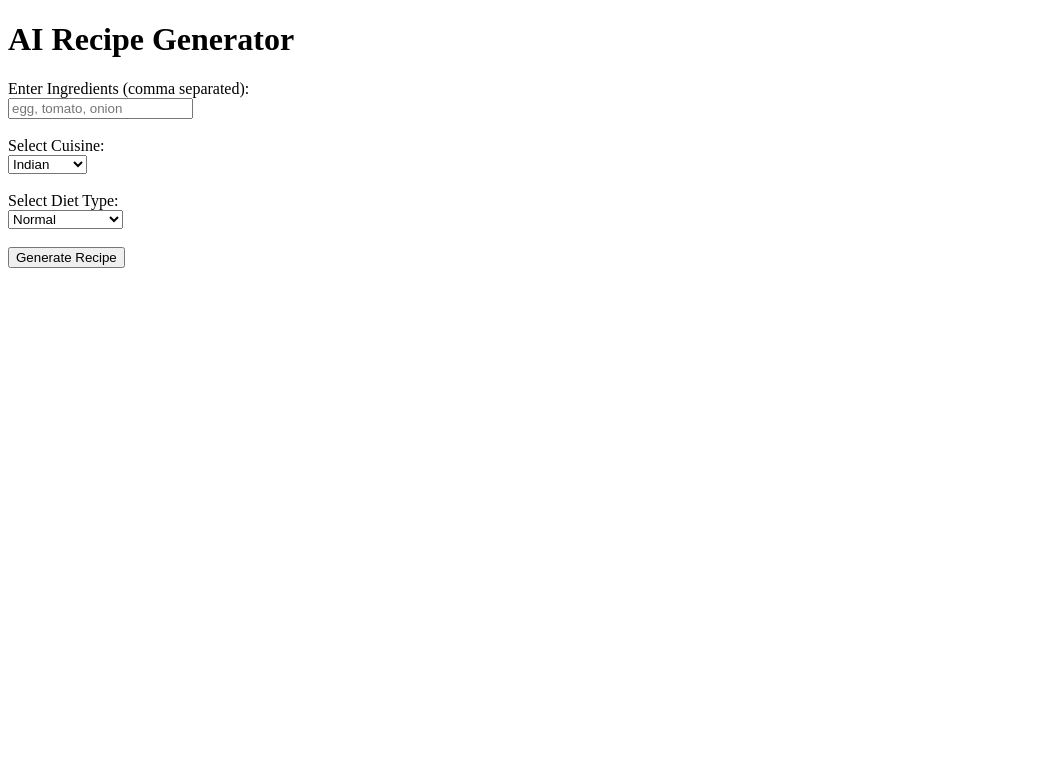
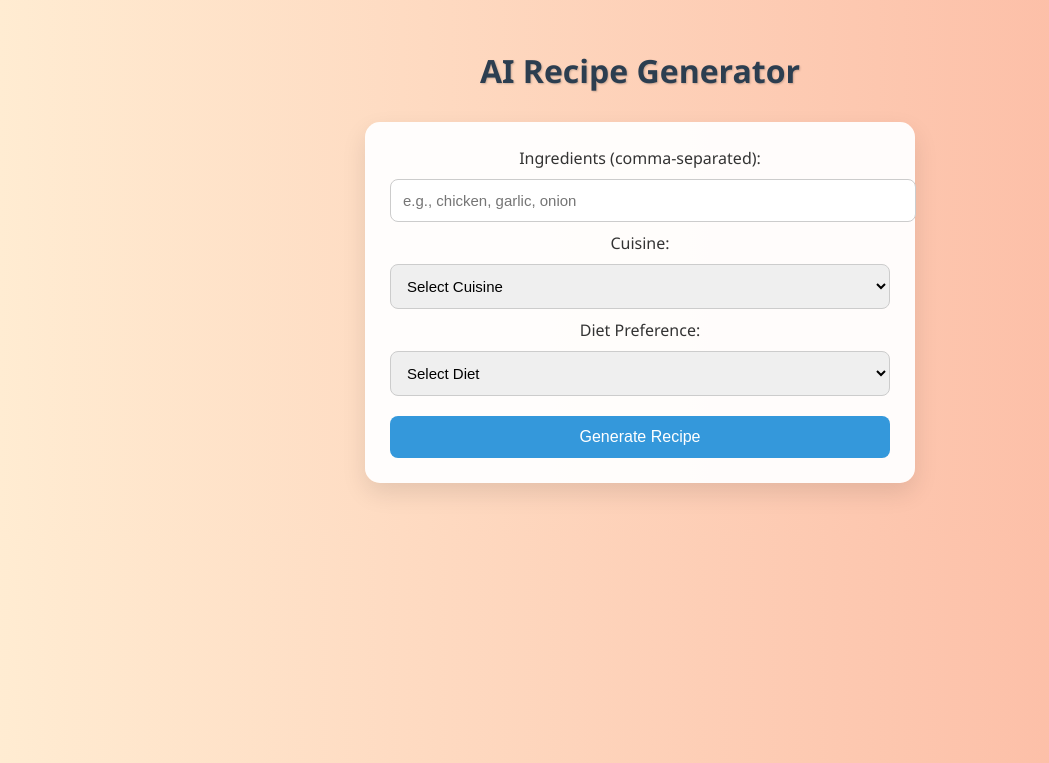
Before and after one commit to harsshhyy/ai-recipe-generator, a Flask app: page / in a window 1280 px wide. Shown: the top 763 px of the page, without its empty margins (0-1049 px from the left). Run offline with Flask 3, Linux system fonts and the light colour scheme.

Commit message:
Added CSS and improved UI features

```diff
--- a/app.py
+++ b/app.py
@@ -1,20 +1,64 @@
-from flask import Flask,render_template,request
+from flask import Flask, render_template, request
+import os
+from dotenv import load_dotenv
+from groq import Groq
 
-app=Flask(__name__)
+load_dotenv()
+
+app = Flask(__name__)
+
+client = Groq(api_key=os.getenv("GROQ_API_KEY"))
 
 @app.route('/')
 def home():
     return render_template("home.html")
 
-@app.route('/generate',methods=['POST'])
+
+@app.route('/generate', methods=['POST'])
 def generate():
-    ingredients=request.form['ingredients']
-    cuisine=request.form['cuisine']
-    diet=request.form['diet']
+    ingredients = request.form.get('ingredients', '').strip()
+    cuisine = request.form.get('cuisine', '').strip()
+    diet = request.form.get('diet', '').strip()
 
-    recipe=f"Recipe generated with ingredients: {ingredients} in cuisine style : {cuisine} and diet: {diet}"
 
-    return render_template("result.html",recipe=recipe)
+    if not ingredients or not cuisine or not diet:
+        return render_template("home.html", error="Please fill all fields.")
 
-if __name__=='__main__':
+
+    prompt = f"""
+Create a detailed recipe using these inputs:
+Ingredients: {ingredients}
+Cuisine: {cuisine}
+Diet preference: {diet}
+
+Include:
+- Dish name
+- Ingredients list
+- Step-by-step instructions
+- Serving size
+- Optional variations
+"""
+
+    # Call AI model
+    try:
+        # --- OpenAI ---
+        #response = openai.ChatCompletion.create(
+            #model="gpt-3.5-turbo",  # Use your preferred model
+            #messages=[{"role": "user", "content": prompt}]
+        #)
+        #recipe = response.choices[0].message["content"]
+
+        response = client.chat.completions.create(
+             model="llama-3.1-8b-instant",
+             messages=[{"role": "user", "content": prompt}]
+        )
+        recipe = response.choices[0].message["content"]
+
+    except Exception as e:
+        recipe = f"Error generating recipe: {str(e)}"
+
+    return render_template("result.html", recipe=recipe)
+
+
+if __name__ == '__main__':
     app.run(debug=True)
--- /dev/null
+++ b/static/css/style.css
@@ -0,0 +1,111 @@
+body {
+    font-family: 'Segoe UI', Tahoma, Geneva, Verdana, sans-serif;
+    background: linear-gradient(to right, #ffecd2, #fcb69f);
+    color: #333;
+    text-align: center;
+    padding: 20px;
+    transition: background 0.5s ease-in-out;
+}
+
+
+h1 {
+    color: #2c3e50;
+    margin-bottom: 30px;
+    text-shadow: 1px 1px 2px rgba(0,0,0,0.2);
+}
+
+form {
+    background-color: rgba(255, 255, 255, 0.95);
+    padding: 25px;
+    margin: 20px auto;
+    width: 90%;
+    max-width: 500px;
+    border-radius: 15px;
+    box-shadow: 0 10px 25px rgba(0,0,0,0.1);
+    transition: transform 0.3s ease;
+}
+
+form:hover {
+    transform: translateY(-5px);
+}
+
+
+input, select {
+    width: 100%;
+    padding: 12px;
+    margin: 10px 0;
+    border-radius: 8px;
+    border: 1px solid #ccc;
+    font-size: 15px;
+    transition: all 0.3s ease;
+}
+
+input:focus, select:focus {
+    border-color: #3498db;
+    box-shadow: 0 0 8px rgba(52, 152, 219, 0.3);
+    outline: none;
+}
+
+
+button {
+    width: 100%;
+    padding: 12px;
+    margin-top: 10px;
+    border-radius: 8px;
+    border: none;
+    background: #3498db;
+    color: white;
+    font-size: 16px;
+    cursor: pointer;
+    transition: background 0.3s ease, transform 0.2s ease;
+}
+
+button:hover {
+    background: #2980b9;
+    transform: scale(1.05);
+}
+
+
+#loading {
+    color: #e67e22;
+    font-weight: bold;
+    margin-top: 10px;
+    animation: fadeIn 1s ease-in-out infinite alternate;
+}
+
+
+.recipe-card {
+    white-space: pre-wrap;
+    font-family: 'Courier New', monospace;
+    background-color: rgba(255, 255, 255, 0.95);
+    padding: 25px;
+    border-radius: 15px;
+    width: 90%;
+    max-width: 650px;
+    margin: 20px auto;
+    box-shadow: 0 15px 30px rgba(0,0,0,0.1);
+    transition: transform 0.3s ease, box-shadow 0.3s ease;
+}
+
+.recipe-card:hover {
+    transform: translateY(-5px);
+    box-shadow: 0 20px 35px rgba(0,0,0,0.15);
+}
+
+
+@keyframes fadeIn {
+    0% { opacity: 0.7; }
+    100% { opacity: 1; }
+}
+
+
+a {
+    color: #3498db;
+    text-decoration: none;
+    font-weight: bold;
+    transition: color 0.3s ease;
+}
+
+a:hover {
+    color: #2980b9;
+}
--- a/templates/home.html
+++ b/templates/home.html
@@ -1,33 +1,50 @@
 <!DOCTYPE html>
-<html>
+<html lang="en">
 <head>
+    <meta charset="UTF-8">
     <title>AI Recipe Generator</title>
+    <link rel="stylesheet" href="{{ url_for('static', filename='css/style.css') }}">
 </head>
 <body>
     <h1>AI Recipe Generator</h1>
 
-    <form action="/generate" method="POST">
-        <label>Enter Ingredients (comma separated):</label><br>
-        <input type="text" name="ingredients" placeholder="egg, tomato, onion" required><br><br>
+    {% if error %}
+    <p style="color:red">{{ error }}</p>
+    {% endif %}
 
-        <label>Select Cuisine:</label><br>
+    <form method="POST" action="/generate" onsubmit="showLoading()">
+        <label>Ingredients (comma-separated):</label>
+        <input type="text" name="ingredients" placeholder="e.g., chicken, garlic, onion">
+
+        <label>Cuisine:</label>
         <select name="cuisine">
+            <option value="">Select Cuisine</option>
+            <option>Italian</option>
             <option>Indian</option>
-            <option>Italian</option>
             <option>Chinese</option>
-            <option>American</option>
-        </select><br><br>
+            <option>Mexican</option>
+            <option>French</option>
+        </select>
 
-        <label>Select Diet Type:</label><br>
+        <label>Diet Preference:</label>
         <select name="diet">
-            <option>Normal</option>
+            <option value="">Select Diet</option>
             <option>Vegetarian</option>
+            <option>Vegan</option>
             <option>Non-Vegetarian</option>
-            <option>High Protein</option>
-        </select><br><br>
+            <option>Keto</option>
+            <option>Paleo</option>
+        </select>
 
         <button type="submit">Generate Recipe</button>
     </form>
 
+    <div id="loading" style="display:none">Generating recipe, please wait...</div>
+
+    <script>
+        function showLoading() {
+            document.getElementById('loading').style.display = 'block';
+        }
+    </script>
 </body>
 </html>
```
Also changed, not shown: progress.txt (added, +75 -0 lines), templates/result.html (+9 -6 lines), 1 other file.
